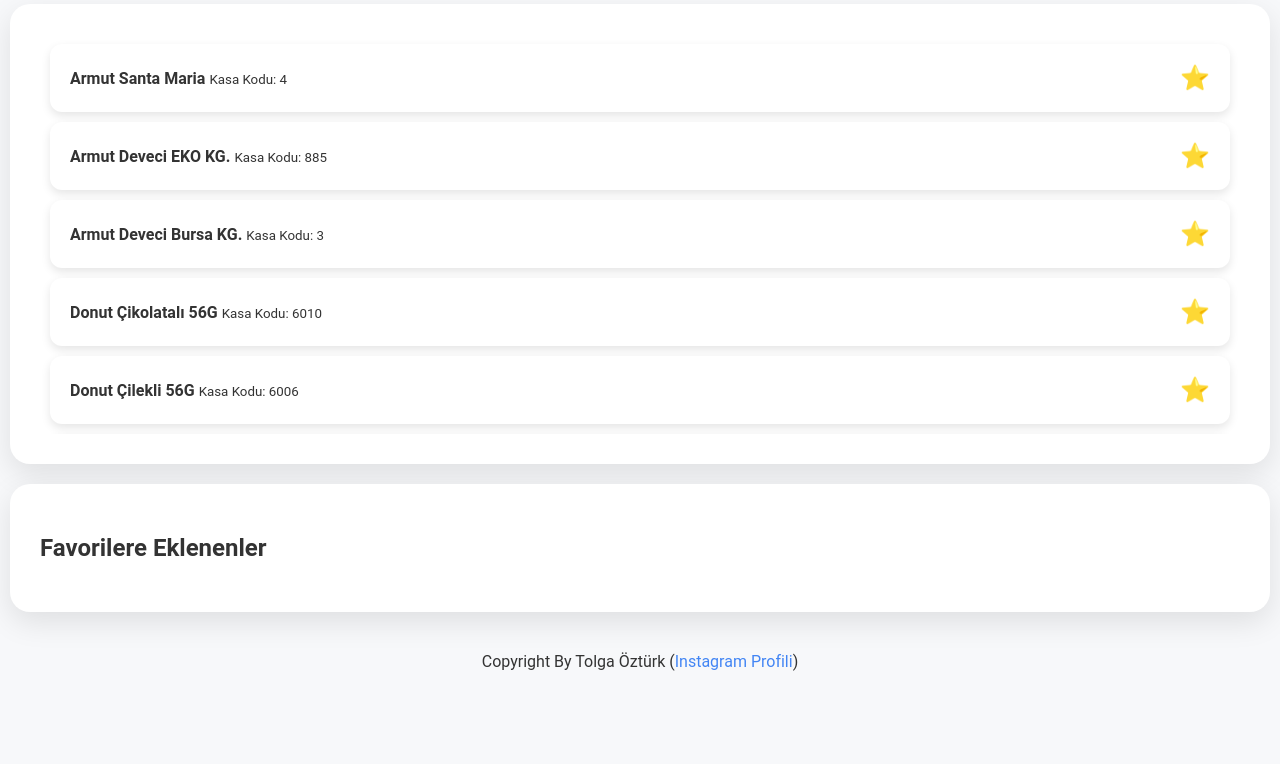
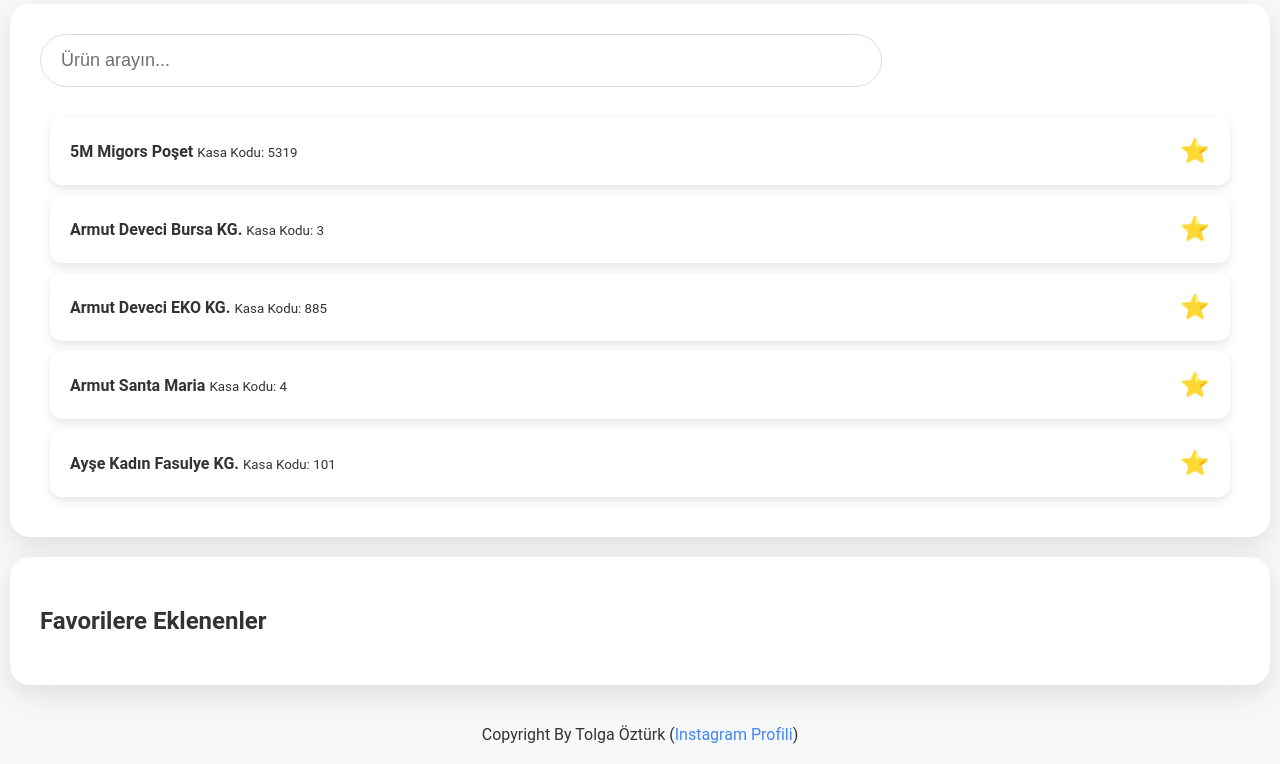
Before and after one commit to istebutolga/mkasa, a plain HTML site: page casa.html in a window 1280 px wide. Shown: the part 100-864 px from the top of the page. Before the commit the page ends 800 px from the top, so only its background shows below. Drawn offline with Linux system fonts and the light colour scheme.

Commit message:
Add files via upload

```diff
--- a/casa.html
+++ b/casa.html
@@ -118,6 +118,28 @@
             margin-bottom: 20px;
         }
 
+        .search-box {
+            width: 100%;
+            margin-bottom: 20px;
+        }
+
+            .search-box input {
+                width: 100%;
+                max-width: 800px;
+                padding: 15px 20px;
+                font-size: 18px;
+                border: 1px solid #ddd;
+                border-radius: 50px;
+                outline: none;
+                background-color: var(--container-bg);
+                color: var(--text-color);
+            }
+
+                .search-box input::placeholder {
+                    color: var(--text-color);
+                    opacity: 0.7;
+                }
+
         .list, .favorites-list {
             list-style: none;
             padding: 0;
@@ -143,10 +165,6 @@
                 .list li:hover, .favorites-list li:hover {
                     box-shadow: 0 6px 12px var(--card-shadow);
                 }
-
-        .product-info {
-            max-width: 70%;
-        }
 
         .icons .icon {
             color: var(--icon-color);
@@ -180,7 +198,7 @@
             <img src="https://seeklogo.com/images/M/Migros-logo-8E7D2406C3-seeklogo.com.png" alt="Site Logosu">
         </a>
         <div class="dark-mode-toggle">
-            <img src="https://via.placeholder.com/30x30?text=🌙" alt="Koyu Mod İkonu">
+            <img src="https://osxinfo.net/eklentiler/512-png.11233/" alt="Koyu Mod İkonu">
             <label class="toggle-switch">
                 <input type="checkbox" id="darkModeSwitch">
                 <span class="slider"></span>
@@ -188,6 +206,12 @@
         </div>
     </header>
     <div class="container">
+        <div class="search-box">
+            <input type="text"
+                   id="searchInput"
+                   placeholder="Ürün arayın..."
+                   onkeyup="filterList()" />
+        </div>
         <ul class="list" id="fruitList">
             <!-- Ürünler buraya yüklenecek -->
         </ul>
@@ -207,6 +231,7 @@
         const darkModeSwitch = document.getElementById('darkModeSwitch');
         const fruitList = document.getElementById('fruitList');
         const favoritesList = document.getElementById('favoritesList');
+        const searchInput = document.getElementById('searchInput');
         const storedFavorites = JSON.parse(localStorage.getItem('favorites')) || [];
 
         // Koyu mod durumunu localStorage'dan kontrol et
@@ -226,14 +251,17 @@
             }
         });
 
-        // Ürünleri harici dosyadan yükle
+        // Ürünleri harici dosyadan yükle ve alfabetik sıraya diz
         function loadProducts() {
             fetch('urunler.txt')
                 .then(response => response.text())
                 .then(data => {
-                    const items = data.split('\n').filter(line => line.trim() !== '');
-                    items.forEach(item => {
-                        const [name, code] = item.split(' - ');
+                    const items = data.split('\n')
+                        .filter(line => line.trim() !== '')
+                        .map(line => line.split(' - '))
+                        .sort((a, b) => a[0].localeCompare(b[0], 'tr'));
+
+                    items.forEach(([name, code]) => {
                         const li = document.createElement('li');
                         li.innerHTML = `
                                 <div>
@@ -287,6 +315,15 @@
             }
         }
 
+        // Listeyi filtrele
+        function filterList() {
+            const filter = searchInput.value.toLowerCase();
+            Array.from(fruitList.children).forEach(li => {
+                const text = li.textContent.toLowerCase();
+                li.style.display = text.includes(filter) ? '' : 'none';
+            });
+        }
+
         // Sayfa yüklendiğinde çalıştır
         document.addEventListener('DOMContentLoaded', () => {
             loadProducts();
```
